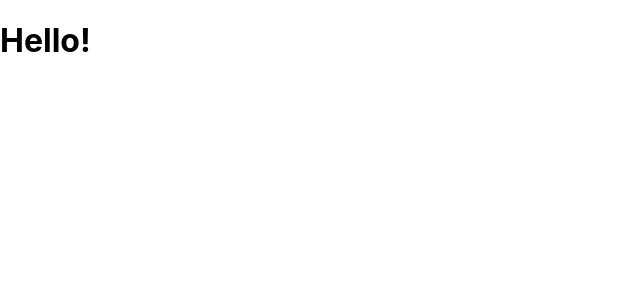
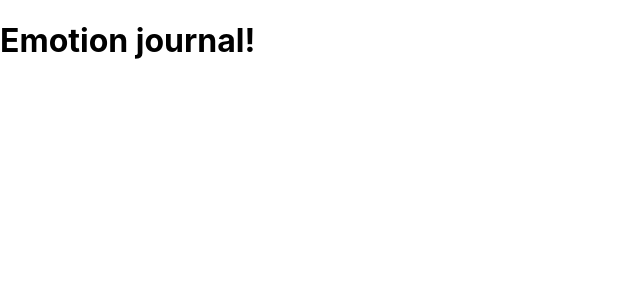
Before and after one commit to nara9709/emotion_journal, a React (Create React App) app: page / in a window 1280 px wide. Shown: the top 300 px of the page, without its empty margins (0-640 px from the left). Built offline with nearby package versions, Linux system fonts and the light colour scheme.

Commit message:
init setting

```diff
--- a/src/app.jsx
+++ b/src/app.jsx
@@ -1,7 +1,7 @@
 import './app.css';
 
 function App() {
-  return <h1> Hello!</h1>;
+  return <h1> Emotion journal!</h1>;
 }
 
 export default App;
```
